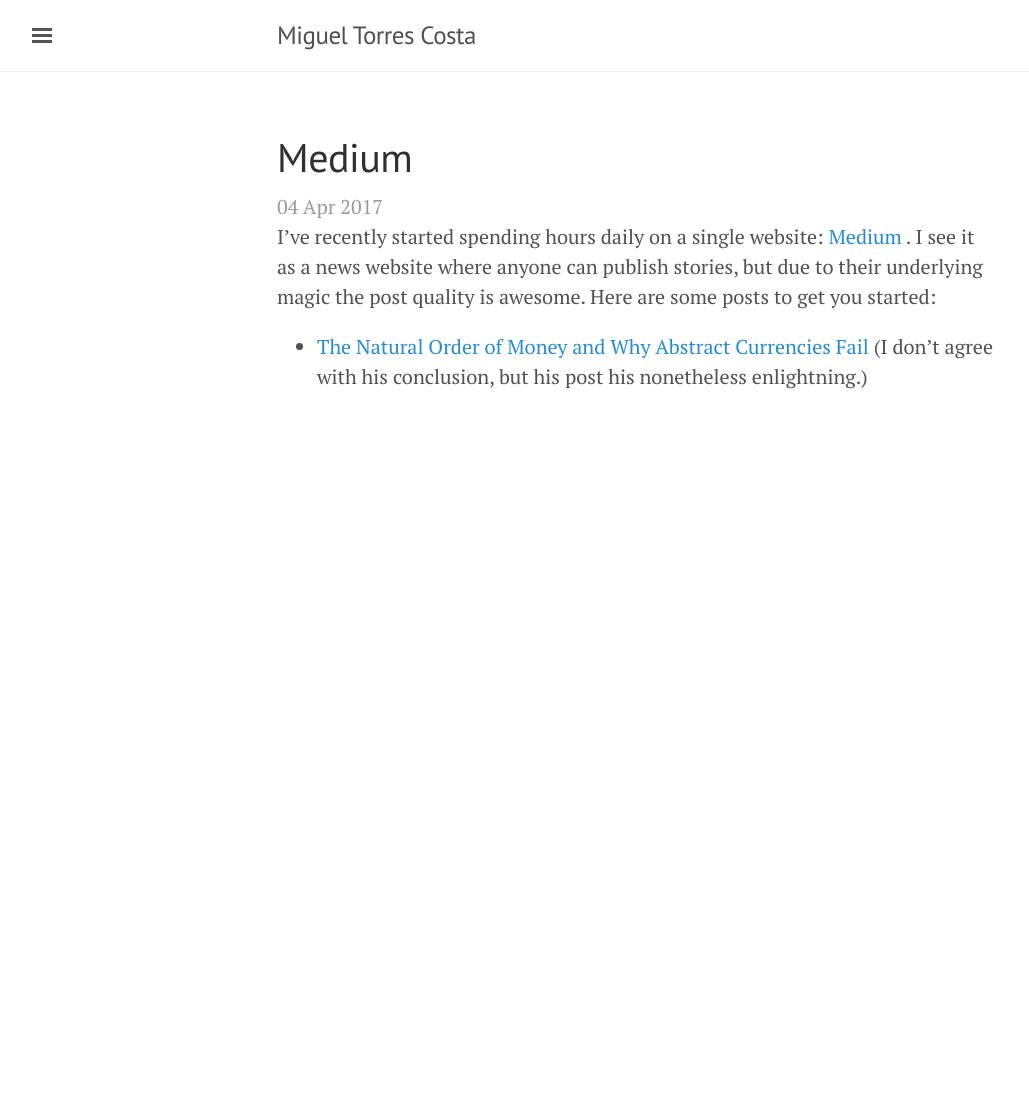
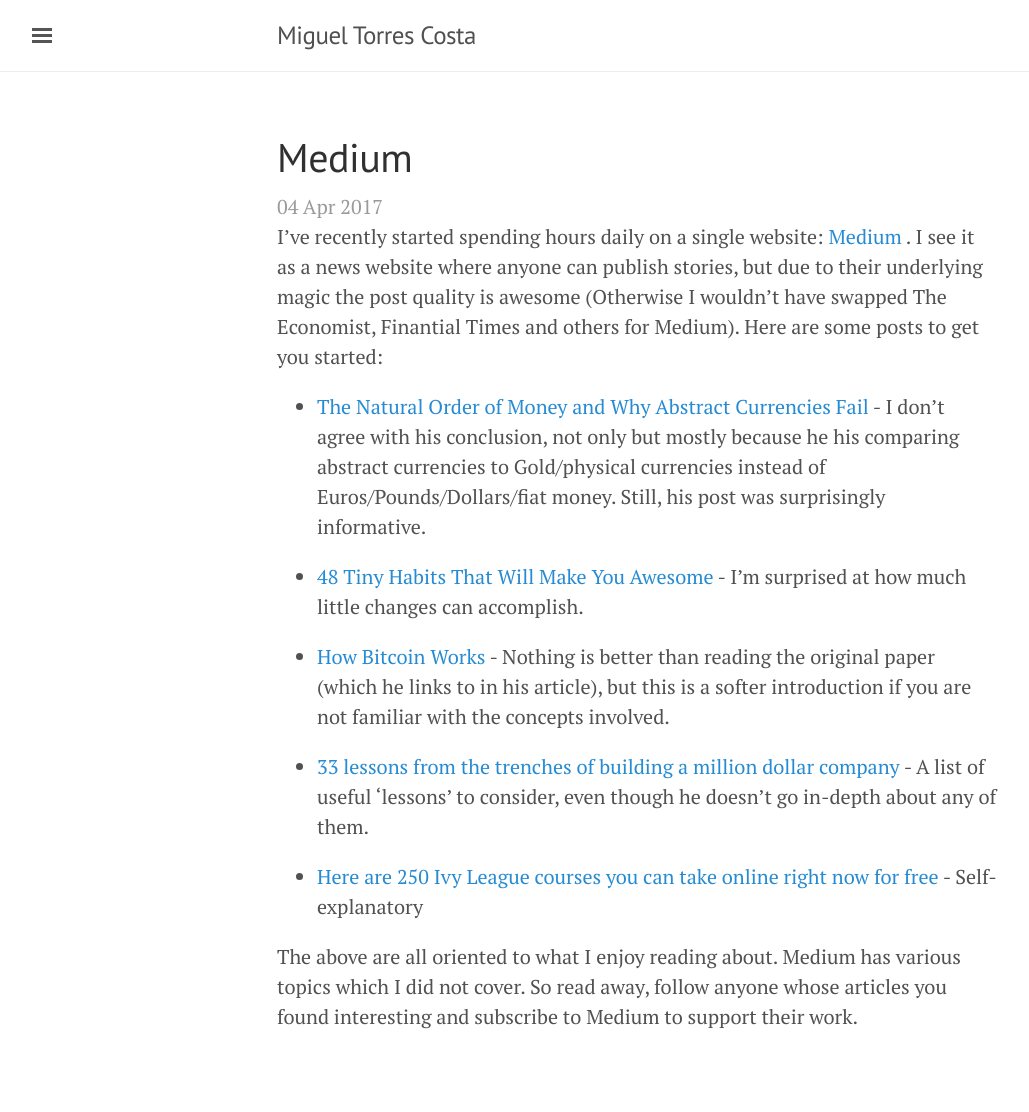
Before and after one commit to migueltorrescosta/migueltorrescosta.github.io, a Jekyll site: the page built from _posts/2017-04-04-Medium.md, in a window 1280 px wide. Shown: the whole page, without its empty margins (3-1032 px from the left). Built offline with Jekyll 4.4.1, drawn with Linux system fonts in a browser that asks for light colours; nearby versions of some CDN libraries; comment, search, counter and statistics services are not loaded; before the commit the page ends 900 px from its top, so only the background shows below that.

Commit message:
Content update

```diff
--- a/_posts/2017-04-04-Medium.md
+++ b/_posts/2017-04-04-Medium.md
@@ -1,11 +1,22 @@
 ---
 layout: post
 title: Medium
-category: [Technology]
+category: [Technology,Education]
 published: true
 ---
 
-I've recently started spending hours daily on a single website: [Medium](https://medium.com) . I see it as a news website where anyone can publish stories, but due to their underlying magic the post quality is awesome. Here are some posts to get you started:
+I've recently started spending hours daily on a single website: [Medium](https://medium.com) . I see it as a news website where anyone can publish stories, but due to their underlying magic the post quality is awesome (Otherwise I wouldn't have swapped The Economist, Finantial Times and others for Medium). Here are some posts to get you started:
 
-- [The Natural Order of Money and Why Abstract Currencies Fail](https://medium.com/@roysebag/the-natural-order-of-money-and-why-abstract-currencies-fail-aad5f9f8cf89)
-(I don't agree with his conclusion, but his post his nonetheless enlightning.)
+- [The Natural Order of Money and Why Abstract Currencies Fail](https://medium.com/@roysebag/the-natural-order-of-money-and-why-abstract-currencies-fail-aad5f9f8cf89) - I don't agree with his conclusion, not only but mostly because he his comparing abstract currencies to Gold/physical currencies instead of Euros/Pounds/Dollars/fiat money. Still, his post was surprisingly informative.
+
+- [48 Tiny Habits That Will Make You Awesome](https://medium.com/personal-growth/48-tiny-habits-that-will-make-you-awesome-d8e3959840c8) - I'm surprised at how much little changes can accomplish.
+
+<!--excerpt ends here-->
+
+- [How Bitcoin Works](https://column.st/how-bitcoin-works-efab68f17558) - Nothing is better than reading the original paper (which he links to in his article), but this is a softer introduction if you are not familiar with the concepts involved.
+
+- [33 lessons from the trenches of building a million dollar company](https://blog.baremetrics.com/33-lessons-from-the-trenches-of-building-a-million-dollar-company-9685fa7811bb) - A list of useful 'lessons' to consider, even though he doesn't go in-depth about any of them.
+
+- [Here are 250 Ivy League courses you can take online right now for free](https://medium.freecodecamp.com/ivy-league-free-online-courses-a0d7ae675869) - Self-explanatory
+
+The above are all oriented to what I enjoy reading about. Medium has various topics which I did not cover. So read away, follow anyone whose articles you found interesting and subscribe to Medium to support their work.
```
